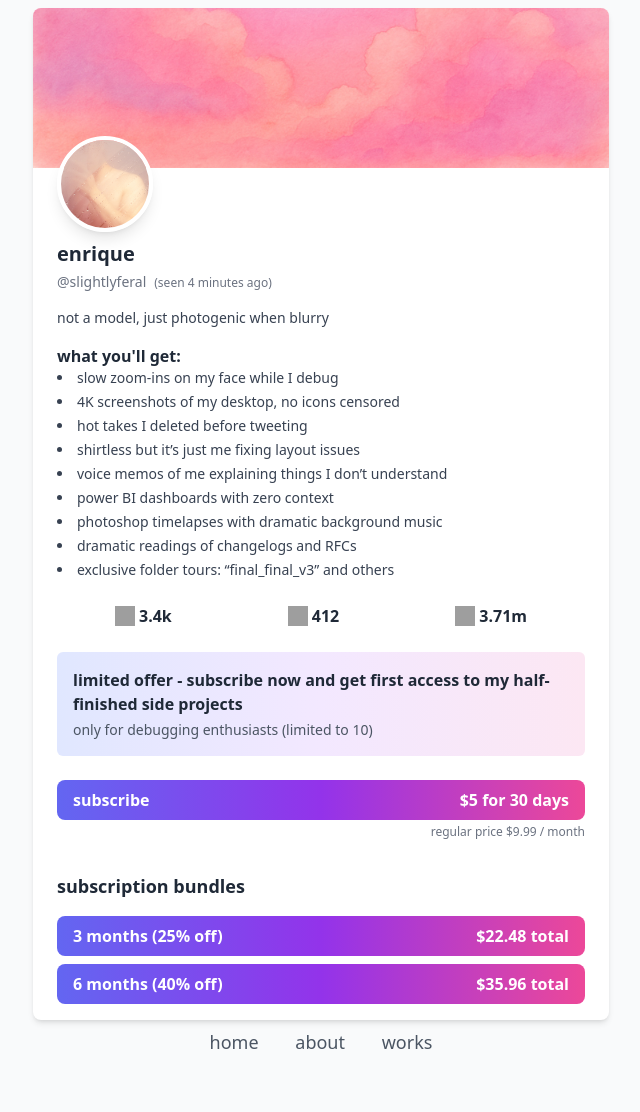
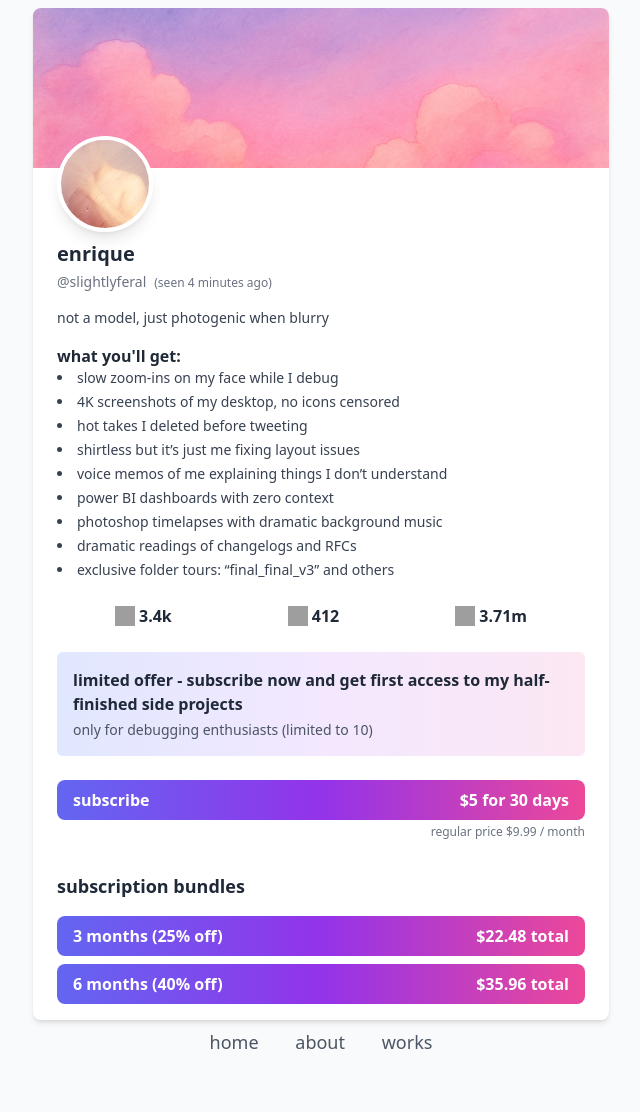
Before and after one commit to enriquebarragan/enriquebarragan.github.io, a Jekyll site: the page built from rips/onlyfans/index.md, in a window 1280 px wide. Shown: the whole page, without its empty margins (319-959 px from the left). Built offline with Jekyll 4.4.1, drawn with Linux system fonts in a browser that asks for light colours; nearby versions of some CDN libraries; grey boxes are pictures that could not be loaded.

Commit message:
Update index.md

```diff
--- a/rips/onlyfans/index.md
+++ b/rips/onlyfans/index.md
@@ -1,12 +1,12 @@
 ---
 layout: rips
-title: OnlyFans
+title: onlyfans but cleaner
 permalink: /rips/onlyfans/
 ---
 
 <div class="w-full max-w-full sm:max-w-lg lg:max-w-xl mx-auto bg-white shadow-md rounded-lg overflow-hidden mt-2">
   <!-- cover image -->
-  <img src="/assets/images/of-cover.jpg" alt="cover image" class="w-full h-40 object-cover object-bottom">
+  <img src="/assets/images/of-cover.jpg" alt="cover image" class="w-full h-40 object-cover object-center">
 
   <div class="px-6 py-4">
     <!-- profile picture -->
```
